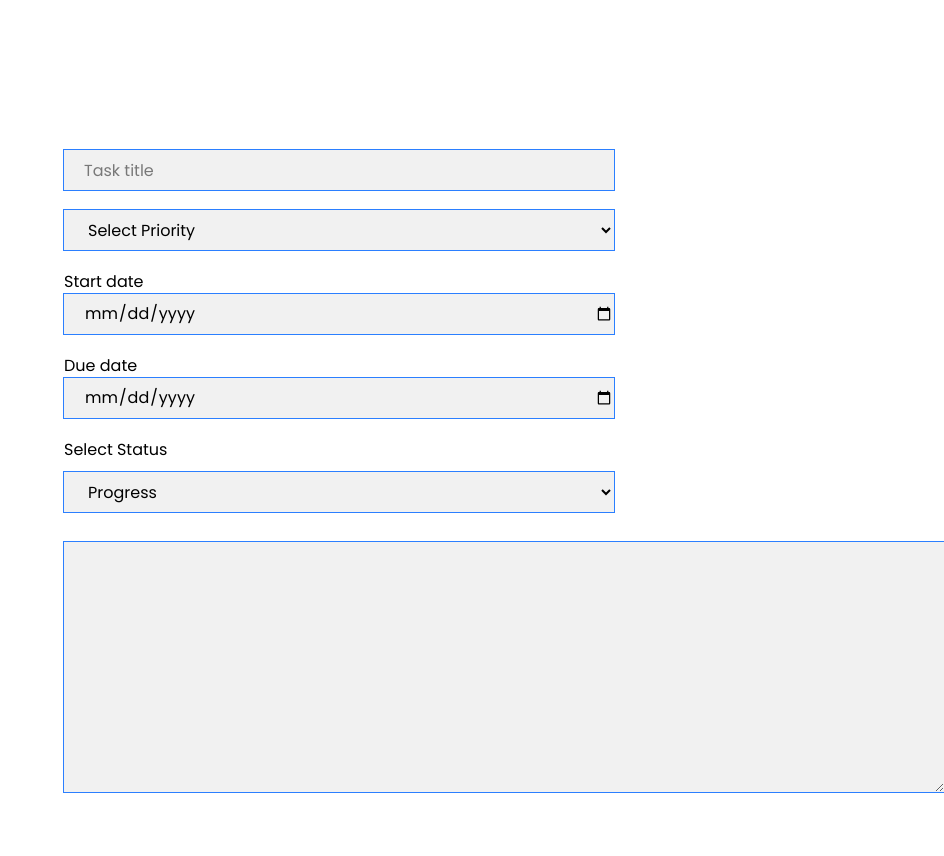
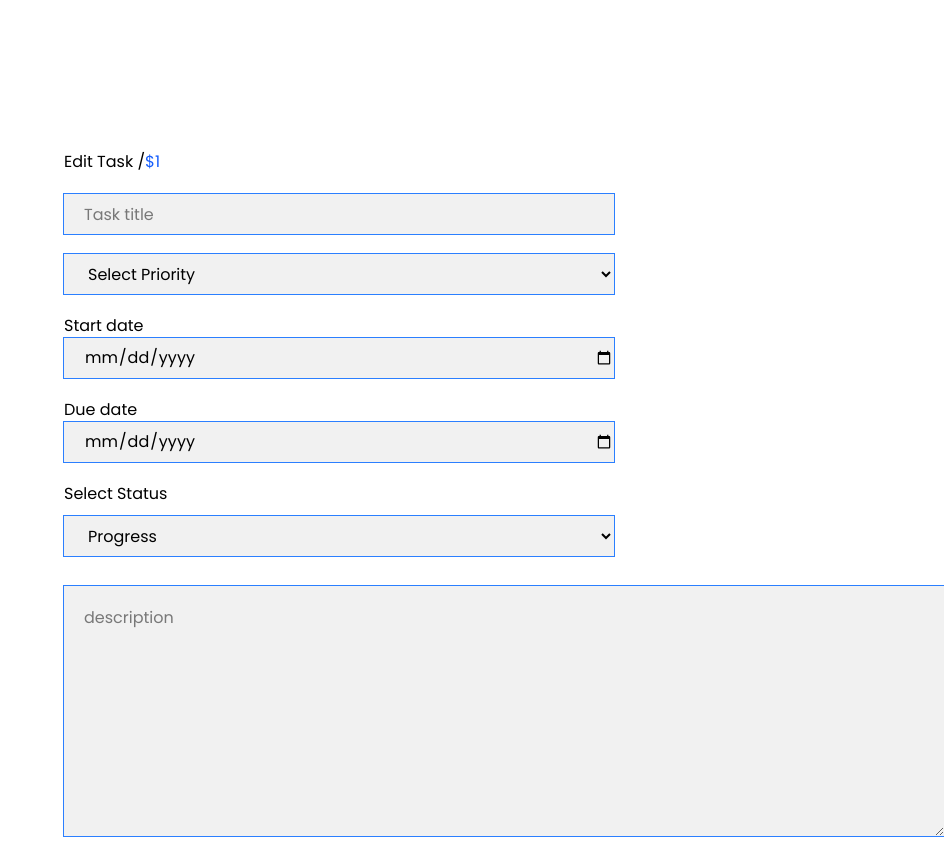
Before and after one commit to Yohanes590/gize-kulu, a Next.js app: page /edit-task/1 in a window 1280 px wide. Shown: the whole page, without its empty margins (336-1280 px from the left). Before the commit the page ends 800 px from the top, so only its background shows below. Built offline with nearby package versions, Linux system fonts and the light colour scheme.

Commit message:
value change select option

```diff
--- a/app/edit-task/[id]/page.tsx
+++ b/app/edit-task/[id]/page.tsx
@@ -5,6 +5,11 @@ export default function EditTaskInfo() {
       const fetchPrams = params.id as string
       return <>
             <div className="editing-task-part ml-[400px] mt-[150px]">
+
+                  <div className="title-message mb-[20px]">
+                        <p>Edit Task /<span className="text-blue-600">${ fetchPrams }</span> </p>
+                  </div>
+
                   <div className="editing-task-container">
                         <div className="each-input-section mb-[20px] flex flex-wrap gap-5">
                         <input type="text" placeholder="Task title" className="w-[550px] h-[40px] pl-[20px] outline-1 outline-blue-500 bg-[#f1f1f1]" />
@@ -40,9 +45,10 @@ export default function EditTaskInfo() {
                         </div>
 
                         <div className="each-input-section mt-[20px] flex flex-wrap gap-5">
-                              <textarea className="mt-[10px] pt-[20px] w-[1130px] h-[250px] pl-[20px] outline-1 outline-blue-500 bg-[#f1f1f1]"></textarea>
+                              <textarea placeholder="description" className="mt-[10px] pt-[20px] w-[1130px] h-[250px] pl-[20px] outline-1 outline-blue-500 bg-[#f1f1f1]"></textarea>
+                              </div>
+                        <div className="each-input-section mt-[20px] flex flex-wrap gap-5">
 </div>
-
                   </div>
         </div>
       </>
```
